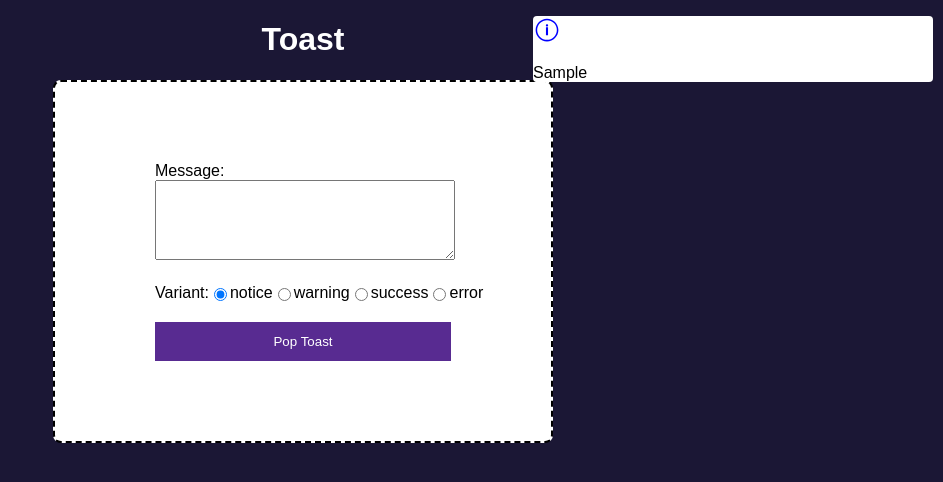
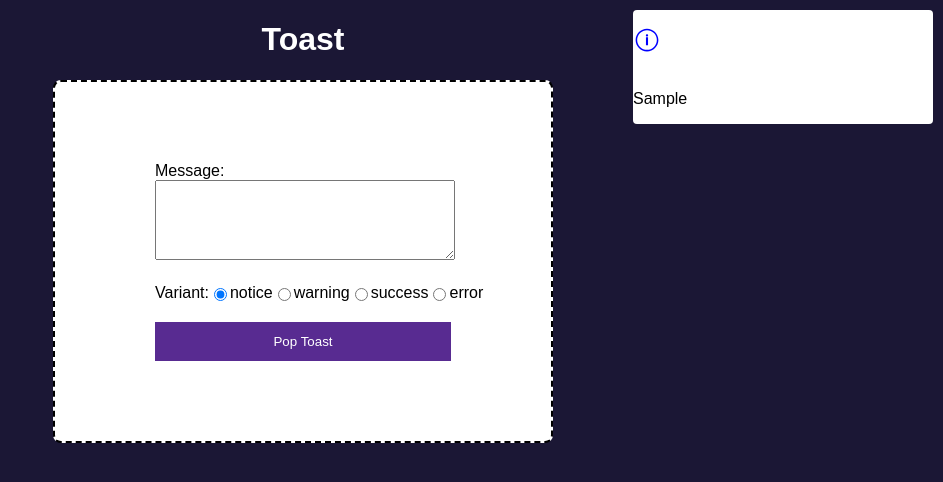
Before and after one commit to srijanB7/Toast-Library, a React (Vite) app: page / in a window 1280 px wide. Both pictures are taken after typing "Sample" into the empty fields and a click on the button "Pop Toast". Shown: the top 482 px of the page, without its empty margins (337-1280 px from the left). Built offline with nearby package versions, Linux system fonts and the light colour scheme.

Commit message:
Added mounting animation

```diff
--- a/src/components/Toast/Toast.css
+++ b/src/components/Toast/Toast.css
@@ -1,8 +1,12 @@
 .toast-container {
-
-    width: 400px;
+    display: flex;
+    flex-direction: column;
+    width: 300px;
     border-radius: 4px;
     margin: 10px;
+    /* transform: translateX(calc(100% + 30px));
+    transition: all 0.5s cubic-bezier(0.68, -0.55, 0.25, 1.35); */
+    animation: slide 750ms cubic-bezier(0.15, 0.75, 0.25, 1.05);
 }
 
 .notice {
@@ -20,3 +24,25 @@
 .warning {
     background-color: #ffffff;
 }
+
+.toast-header {
+    display: flex;
+    justify-content: space-between;
+    align-items: center;
+}
+.dismiss-btn {
+    background-color: transparent;
+    color: black;
+    text-transform: uppercase;
+    font-size: 20px;
+    cursor: pointer;
+}
+
+@keyframes slide {
+    from {
+        transform: translateX(100%);
+    }
+    to {
+        transform: translateX(0%);
+    }
+}
```
